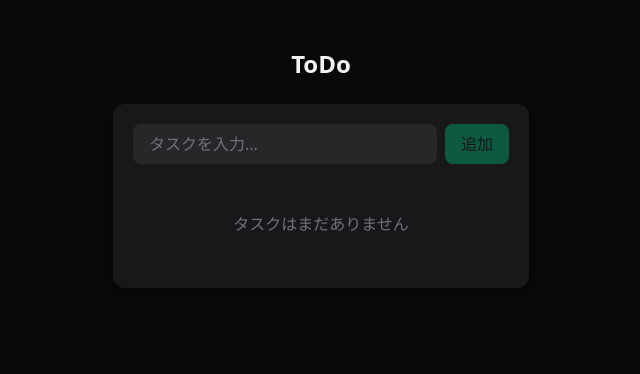
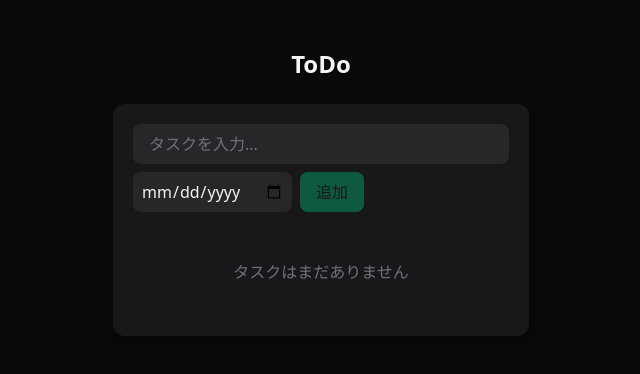
Before and after one commit to northhotmouth-cloud/TodoApp, a Next.js app: page / in a window 1280 px wide. Shown: the top 374 px of the page, without its empty margins (319-959 px from the left). Built offline with nearby package versions, Linux system fonts and the light colour scheme.

Commit message:
feat: add optional due date input to TaskForm

```diff
--- a/components/TaskForm.tsx
+++ b/components/TaskForm.tsx
@@ -3,28 +3,37 @@
 import { useState, FormEvent } from 'react'
 
 type TaskFormProps = {
-  onAdd: (text: string) => void
+  onAdd: (text: string, dueDate: string | null) => void
 }
 
 export function TaskForm({ onAdd }: TaskFormProps) {
   const [text, setText] = useState('')
+  const [dueDate, setDueDate] = useState('')
 
   function handleSubmit(e: FormEvent) {
     e.preventDefault()
     const trimmed = text.trim()
     if (!trimmed) return
-    onAdd(trimmed)
+    onAdd(trimmed, dueDate || null)
     setText('')
+    setDueDate('')
   }
 
   return (
-    <form onSubmit={handleSubmit} className="flex gap-2">
+    <form onSubmit={handleSubmit} className="flex flex-wrap gap-2">
       <input
         type="text"
         value={text}
         onChange={(e) => setText(e.target.value)}
         placeholder="タスクを入力..."
         className="flex-1 rounded-lg bg-zinc-800 px-4 py-2 text-zinc-100 placeholder:text-zinc-500 focus:outline-none focus:ring-2 focus:ring-emerald-500"
+      />
+      <input
+        type="date"
+        value={dueDate}
+        onChange={(e) => setDueDate(e.target.value)}
+        aria-label="期限"
+        className="rounded-lg bg-zinc-800 px-2 py-2 text-zinc-100 focus:outline-none focus:ring-2 focus:ring-emerald-500"
       />
       <button
         type="submit"
```
